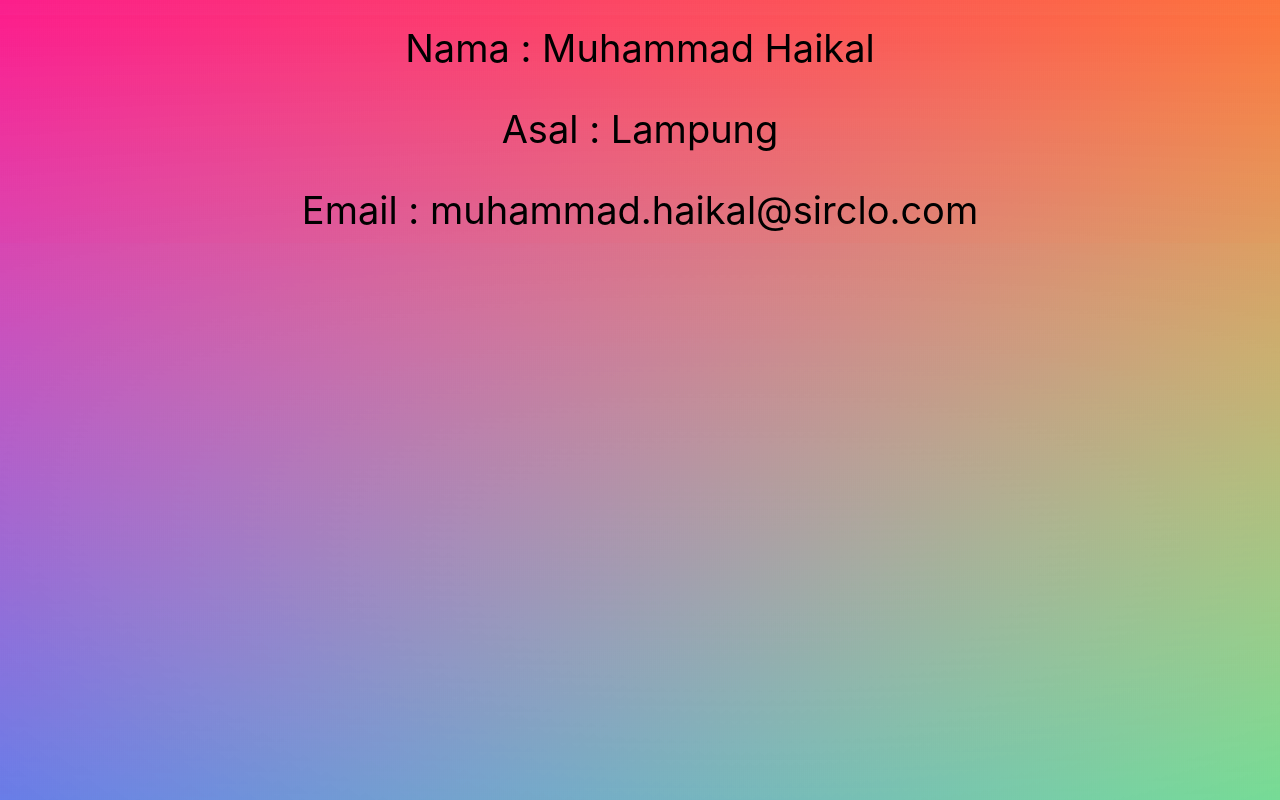
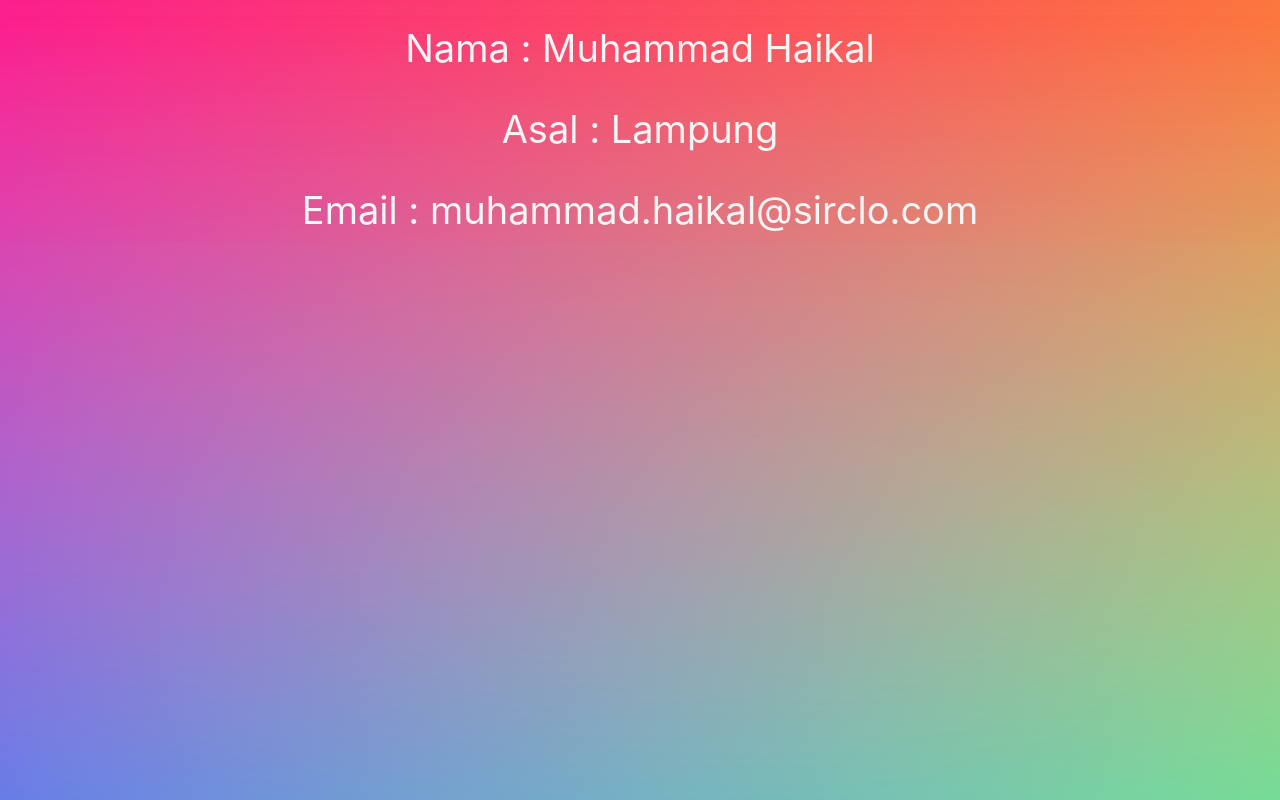
Before and after one commit to heykalll/training-batch6-2021next, a Next.js app in the folder task1/: page /about in a window 1280 px wide. Built offline with nearby package versions, Linux system fonts and the light colour scheme.

Commit message:
change font color /about endpoint

```diff
--- a/task1/styles/about.module.css
+++ b/task1/styles/about.module.css
@@ -6,4 +6,5 @@
   align-items: center;
   font-size: 38px;
   margin: 15px;
+  color: whitesmoke
 }
```
